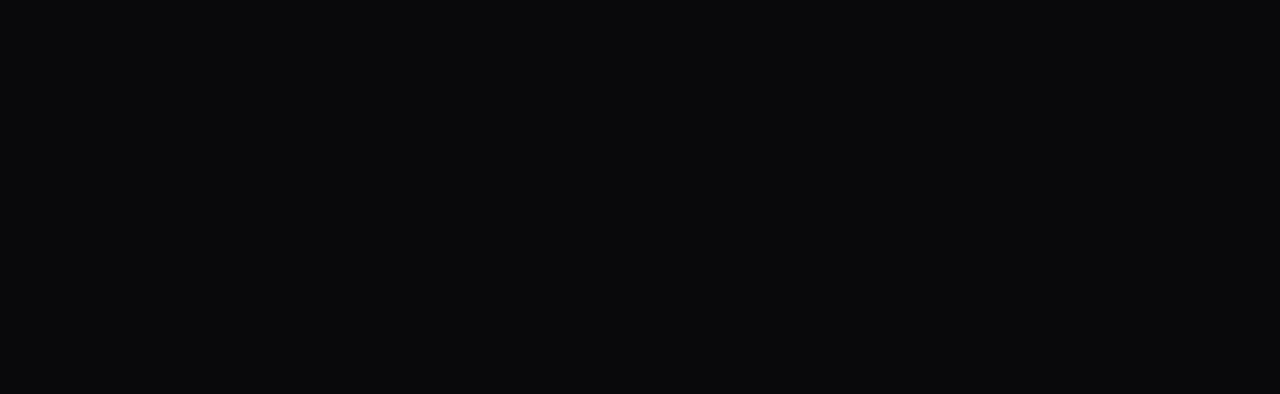
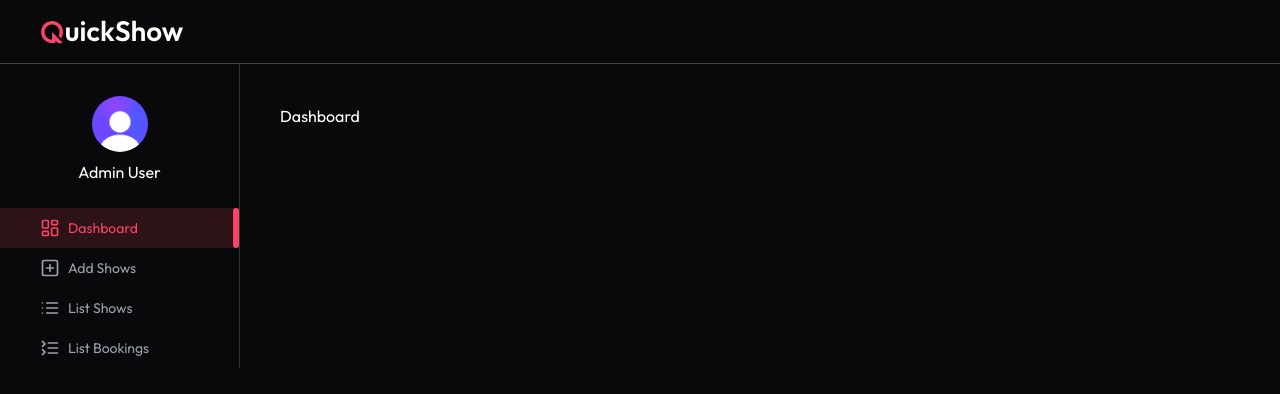
Before and after one commit to natitam1/QuickShow, a React (Vite) app in the folder client/: page /admin in a window 1280 px wide. Before the commit this address had no page. Shown: the top 394 px of the page. Built offline with nearby package versions, Linux system fonts and the light colour scheme; a web font is replaced by a local one.

Commit message:
Add admin page

```diff
--- a/client/src/App.jsx
+++ b/client/src/App.jsx
@@ -9,6 +9,11 @@
 import Favorite from "./pages/Favorite";
 import { Toaster } from "react-hot-toast";
 import Footer from "./components/Footer";
+import Layout from "./pages/admin/Layout";
+import Dashboard from "./pages/admin/Dashboard";
+import AddShows from "./pages/admin/AddShows";
+import ListShows from "./pages/admin/ListShows";
+import ListBookings from "./pages/admin/ListBookings";
 
 const App = () => {
   const isAdminRoute = useLocation().pathname.startsWith("/admin");
@@ -23,6 +28,12 @@
         <Route path="/movies/:id/:date" element={<SeatLayout />} />
         <Route path="/my-bookings" element={<MyBookings />} />
         <Route path="/favorite" element={<Favorite />} />
+        <Route path="/admin/*" element={<Layout />}>
+          <Route index element={<Dashboard />} />
+          <Route path="add-shows" element={<AddShows />} />
+          <Route path="list-shows" element={<ListShows />} />
+          <Route path="list-bookings" element={<ListBookings />} />
+        </Route>
       </Routes>
       {!isAdminRoute && <Footer />}
     </>
--- /dev/null
+++ b/client/src/components/admin/AdminNavbar.jsx
@@ -0,0 +1,15 @@
+import React from "react";
+import { Link } from "react-router-dom";
+import { assets } from "../../assets/assets";
+
+const AdminNavbar = () => {
+  return (
+    <div className="flex items-center justify-between px-6 md:px-10 border-b border-gray-300/30 h-16">
+      <Link to="/">
+        <img src={assets.logo} alt="" className="w-36 h-auto" />
+      </Link>
+    </div>
+  );
+};
+
+export default AdminNavbar;
--- /dev/null
+++ b/client/src/components/admin/AdminSidebar.jsx
@@ -0,0 +1,68 @@
+import React from "react";
+import { assets } from "../../assets/assets";
+import {
+  LayoutDashboardIcon,
+  ListCollapseIcon,
+  ListIcon,
+  PlusSquareIcon,
+} from "lucide-react";
+import { NavLink } from "react-router-dom";
+
+const AdminSidebar = () => {
+  const user = {
+    firstname: "Admin",
+    lastname: "User",
+    imageUrl: assets.profile,
+  };
+
+  const adminNavlinks = [
+    { name: "Dashboard", path: "/admin", icon: LayoutDashboardIcon },
+    { name: "Add Shows", path: "/admin/admin-shows", icon: PlusSquareIcon },
+    { name: "List Shows", path: "/admin/list-shows", icon: ListIcon },
+    {
+      name: "List Bookings",
+      path: "/admin/list-bookings",
+      icon: ListCollapseIcon,
+    },
+  ];
+  return (
+    <div className="h-[calc(100vh - 64px)] md:flex flex-col items-center pt-8 max-w-13 md:max-w-60 w-full border-r border-gray-300/20 text-sm">
+      <img
+        src={user.imageUrl}
+        className="h-9 md:h-14 w-9 md:w-14 rounded-full mx-auto"
+        alt=""
+      />
+      <p className="mt-2 text-base max-md:hidden">
+        {user.firstname} {user.lastname}
+      </p>
+      <div className="w-full">
+        {adminNavlinks.map((link, index) => (
+          <NavLink
+            to={link.path}
+            end
+            key={index}
+            className={({ isActive }) =>
+              `relative flex items-center max-md:justify-center gap-2 w-full py-2.5 min-md:pl-10 first:mt-6 text-gray-400 ${
+                isActive && "bg-primary/15 text-primary group"
+              }`
+            }
+          >
+            {({ isActive }) => (
+              <>
+                <link.icon className="w-5 h-5" />
+                <p className="max-md:hidden">{link.name}</p>
+                <span
+                  className={`w-1.5 h-10 rounded-lg right-0 absolute ${
+                    isActive && "bg-primary"
+                  }`}
+                ></span>
+              </>
+            )}
+          </NavLink>
+        ))}
+      </div>
+    </div>
+  );
+};
+
+export default AdminSidebar;
--- a/client/src/pages/MyBookings.jsx
+++ b/client/src/pages/MyBookings.jsx
@@ -54,7 +54,7 @@
                 {item.amount}
               </p>
               {!item.isPaid && (
-                <button className="bg-primary px-4 py-1.5 mb-3 text-sm rounded-full font-medium cursor-pointer">
+                <button className="bg-primary hover:bg-primary-dull active:scale-95 px-4 py-1.5 mb-3 text-sm rounded-full font-medium cursor-pointer">
                   Pay Now
                 </button>
               )}
--- /dev/null
+++ b/client/src/pages/admin/AddShows.jsx
@@ -0,0 +1,7 @@
+import React from "react";
+
+const AddShows = () => {
+  return <div>AddShows</div>;
+};
+
+export default AddShows;
--- /dev/null
+++ b/client/src/pages/admin/Dashboard.jsx
@@ -0,0 +1,7 @@
+import React from "react";
+
+const Dashboard = () => {
+  return <div>Dashboard</div>;
+};
+
+export default Dashboard;
--- /dev/null
+++ b/client/src/pages/admin/Layout.jsx
@@ -0,0 +1,20 @@
+import React from "react";
+import AdminNavbar from "../../components/admin/AdminNavbar";
+import AdminSidebar from "../../components/admin/AdminSidebar";
+import { Outlet } from "react-router-dom";
+
+const Layout = () => {
+  return (
+    <>
+      <AdminNavbar />
+      <div className="flex">
+        <AdminSidebar />
+        <div className="flex-1 px-4 py-10 md:px-10 h-[calc(100vh - 64px)] overflow-y-auto">
+          <Outlet />
+        </div>
+      </div>
+    </>
+  );
+};
+
+export default Layout;
--- /dev/null
+++ b/client/src/pages/admin/ListBookings.jsx
@@ -0,0 +1,7 @@
+import React from "react";
+
+const ListBookings = () => {
+  return <div>ListBookings</div>;
+};
+
+export default ListBookings;
--- /dev/null
+++ b/client/src/pages/admin/ListShows.jsx
@@ -0,0 +1,7 @@
+import React from "react";
+
+const ListShows = () => {
+  return <div>ListShows</div>;
+};
+
+export default ListShows;
```
